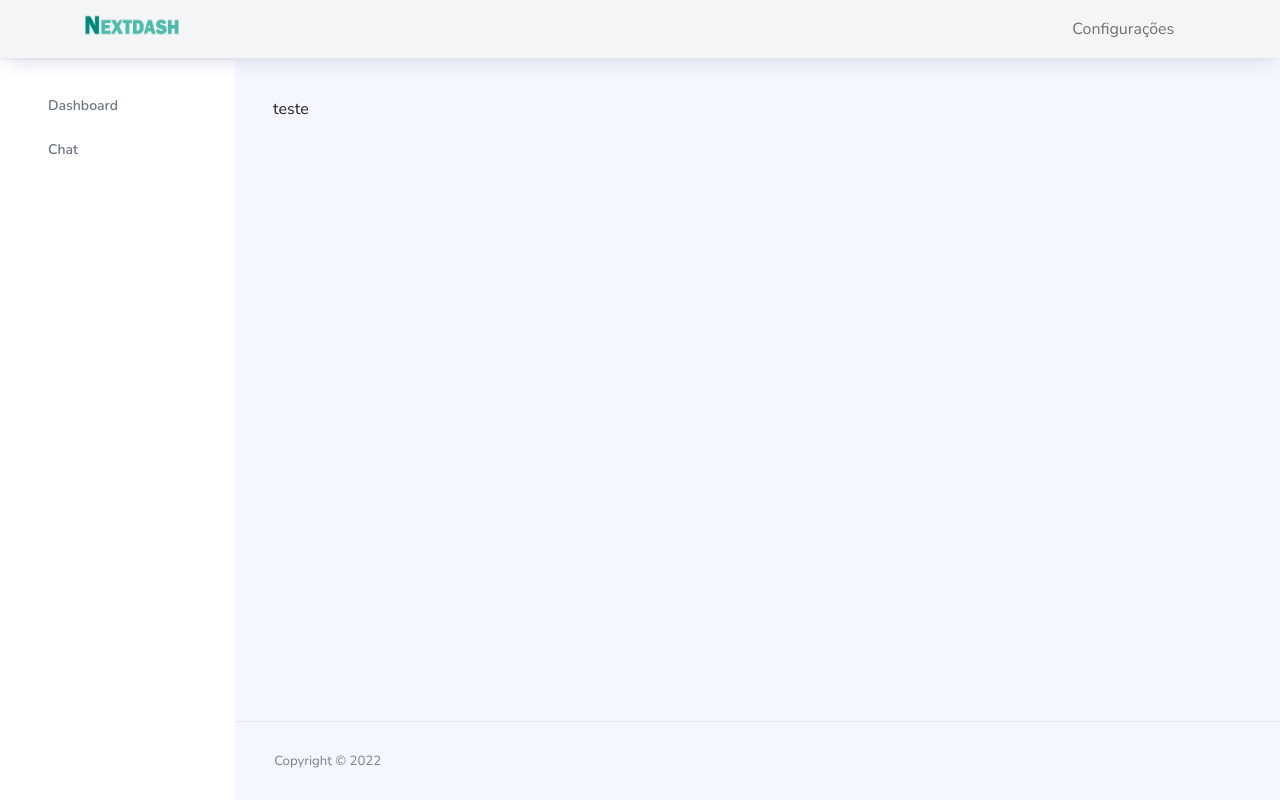
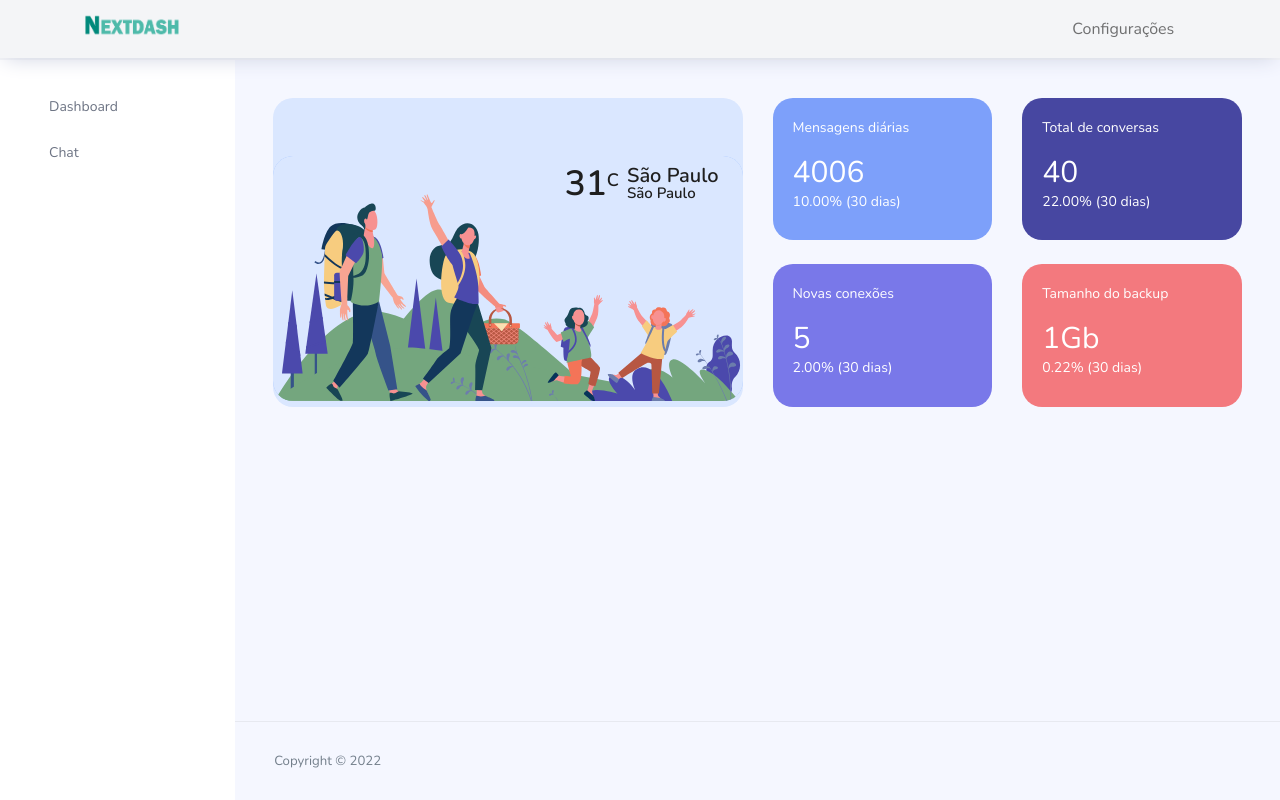
Before and after one commit to pedrorsilva/nextdash, a Next.js app: page /dashboard in a window 1280 px wide. Built offline with nearby package versions, Linux system fonts and the light colour scheme.

Commit message:
feat: telas dashboard e chat

```diff
--- a/next.config.js
+++ b/next.config.js
@@ -1,3 +1,6 @@
 module.exports = {
   reactStrictMode: true,
-}
+  images: {
+    domains: ["github.com"],
+  },
+};
--- a/pages/_app.js
+++ b/pages/_app.js
@@ -1,6 +1,7 @@
 import "bootstrap/dist/css/bootstrap.min.css";
 
 import "../styles/style.css";
+import "../styles/style.scroll.css";
 
 import Head from "next/head";
 import React from "react";
--- a/pages/_components/header.js
+++ b/pages/_components/header.js
@@ -1,8 +1,11 @@
 import Image from "next/image";
+import { useRouter } from "next/router";
 import { Container, Nav, Navbar, NavDropdown } from "react-bootstrap";
 import { TiCog, TiInfoOutline, TiUser, TiPower, TiHeart } from "react-icons/ti";
 
 const Header = () => {
+  const router = useRouter();
+
   return (
     <Navbar
       collapseOnSelect
@@ -26,7 +29,14 @@ const Header = () => {
             <NavDropdown title="Configurações" id="collasible-nav-dropdown">
               <NavDropdown.Item href="#action/3.1">Settings</NavDropdown.Item>
               <NavDropdown.Divider />
-              <NavDropdown.Item href="#action/3.4">Sair</NavDropdown.Item>
+              <NavDropdown.Item
+                href="#action/3.4"
+                onClick={(event) => {
+                  router.push("/");
+                }}
+              >
+                Sair
+              </NavDropdown.Item>
             </NavDropdown>
           </Nav>
         </Navbar.Collapse>
--- a/pages/_components/sidebar.js
+++ b/pages/_components/sidebar.js
@@ -1,15 +1,29 @@
+import { useRouter } from "next/router";
+
 const Sidebar = () => {
+  const router = useRouter();
+
   return (
     <nav className="sidebar sidebar-offcanvas" id="sidebar">
       <ul className="nav">
         <li className="nav-item">
-          <a className="nav-link" href="#dashboard">
+          <a
+            className="nav-link btn"
+            onClick={(event) => {
+              router.push("/dashboard");
+            }}
+          >
             <i className="icon-grid menu-icon"></i>
             <span className="menu-title">Dashboard</span>
           </a>
         </li>
         <li className="nav-item">
-          <a className="nav-link" href="#chat">
+          <a
+            className="nav-link btn"
+            onClick={(event) => {
+              router.push("/chat");
+            }}
+          >
             <i className="icon-cog menu-icon"></i>
             <span className="menu-title">Chat</span>
           </a>
--- a/pages/dashboard.js
+++ b/pages/dashboard.js
@@ -3,7 +3,75 @@ import { TiCog, TiInfoOutline, TiUser, TiPower, TiHeart } from "react-icons/ti";
 import DashboardLayout from "./_layouts/dashboad";
 
 const Dashboard = () => {
-  return <div>teste</div>;
+  return (
+    <div className="row">
+      <div className="col-md-6 grid-margin stretch-card">
+        <div className="card tale-bg">
+          <div className="card-people mt-auto">
+            <Image
+              src={require("../assets/img/dashboard/people.svg")}
+              alt="people"
+            />
+            <div className="weather-info">
+              <div className="d-flex">
+                <div>
+                  <h2 className="mb-0 font-weight-normal">
+                    <i className="icon-sun me-2"></i>31<sup>C</sup>
+                  </h2>
+                </div>
+                <div className="ms-2">
+                  <h4 className="location font-weight-normal">São Paulo</h4>
+                  <h6 className="font-weight-normal">São Paulo</h6>
+                </div>
+              </div>
+            </div>
+          </div>
+        </div>
+      </div>
+      <div className="col-md-6 grid-margin transparent">
+        <div className="row">
+          <div className="col-md-6 mb-4 stretch-card transparent">
+            <div className="card card-tale">
+              <div className="card-body">
+                <p className="mb-4">Mensagens diárias</p>
+                <p className="fs-30 mb-2">4006</p>
+                <p>10.00% (30 dias)</p>
+              </div>
+            </div>
+          </div>
+          <div className="col-md-6 mb-4 stretch-card transparent">
+            <div className="card card-dark-blue">
+              <div className="card-body">
+                <p className="mb-4">Total de conversas</p>
+                <p className="fs-30 mb-2">40</p>
+                <p>22.00% (30 dias)</p>
+              </div>
+            </div>
+          </div>
+        </div>
+        <div className="row">
+          <div className="col-md-6 mb-4 mb-lg-0 stretch-card transparent">
+            <div className="card card-light-blue">
+              <div className="card-body">
+                <p className="mb-4">Novas conexões</p>
+                <p className="fs-30 mb-2">5</p>
+                <p>2.00% (30 dias)</p>
+              </div>
+            </div>
+          </div>
+          <div className="col-md-6 stretch-card transparent">
+            <div className="card card-light-danger">
+              <div className="card-body">
+                <p className="mb-4">Tamanho do backup</p>
+                <p className="fs-30 mb-2">1Gb</p>
+                <p>0.22% (30 dias)</p>
+              </div>
+            </div>
+          </div>
+        </div>
+      </div>
+    </div>
+  );
 };
 
 Dashboard.layout = DashboardLayout;
--- /dev/null
+++ b/styles/style.scroll.css
@@ -0,0 +1,13 @@
+::-webkit-scrollbar {
+  width: 7px;
+}
+
+::-webkit-scrollbar-track {
+  background-color: #e4e4e4;
+  border-radius: 30px;
+}
+
+::-webkit-scrollbar-thumb {
+  background-color: #757979;
+  border-radius: 30px;
+}
```
Also changed, not shown: pages/chat.js (added, +139 -0 lines), pages/index.js (+1 -11 lines), assets/img/dashboard/people.svg (added), styles/style.css.
